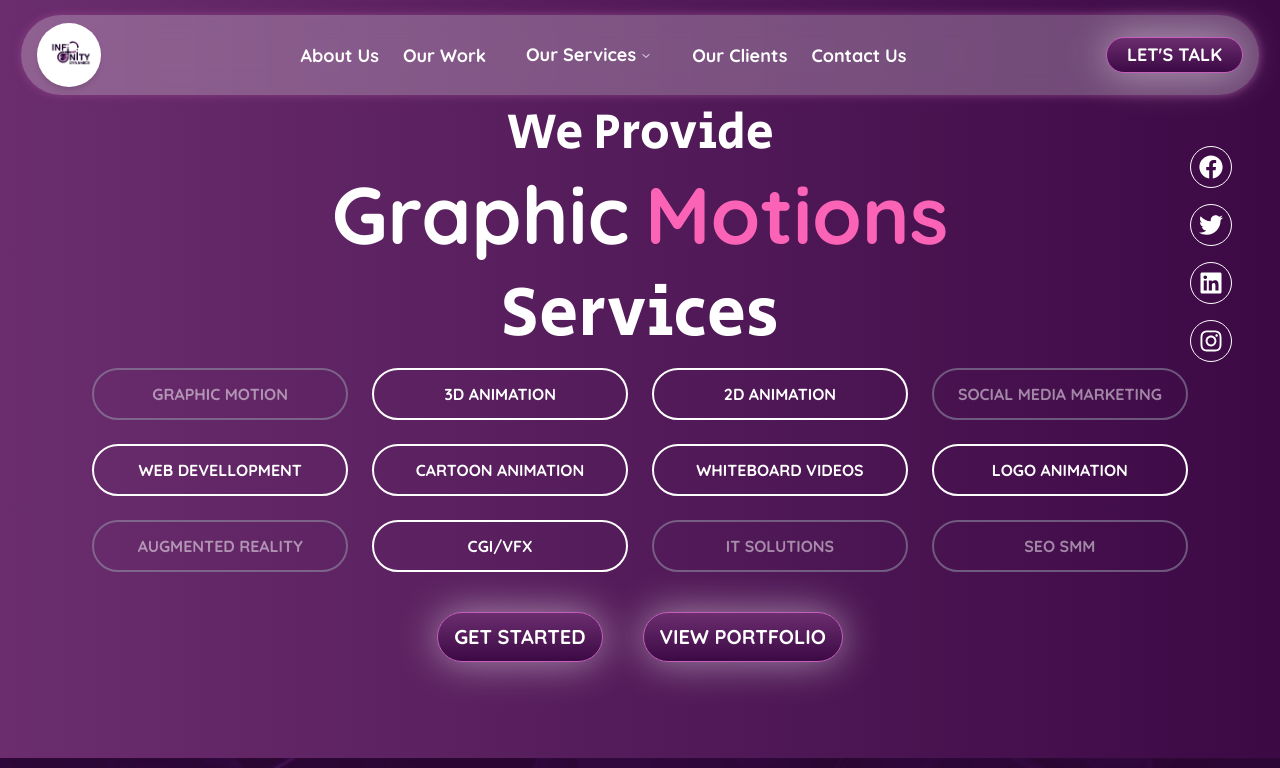
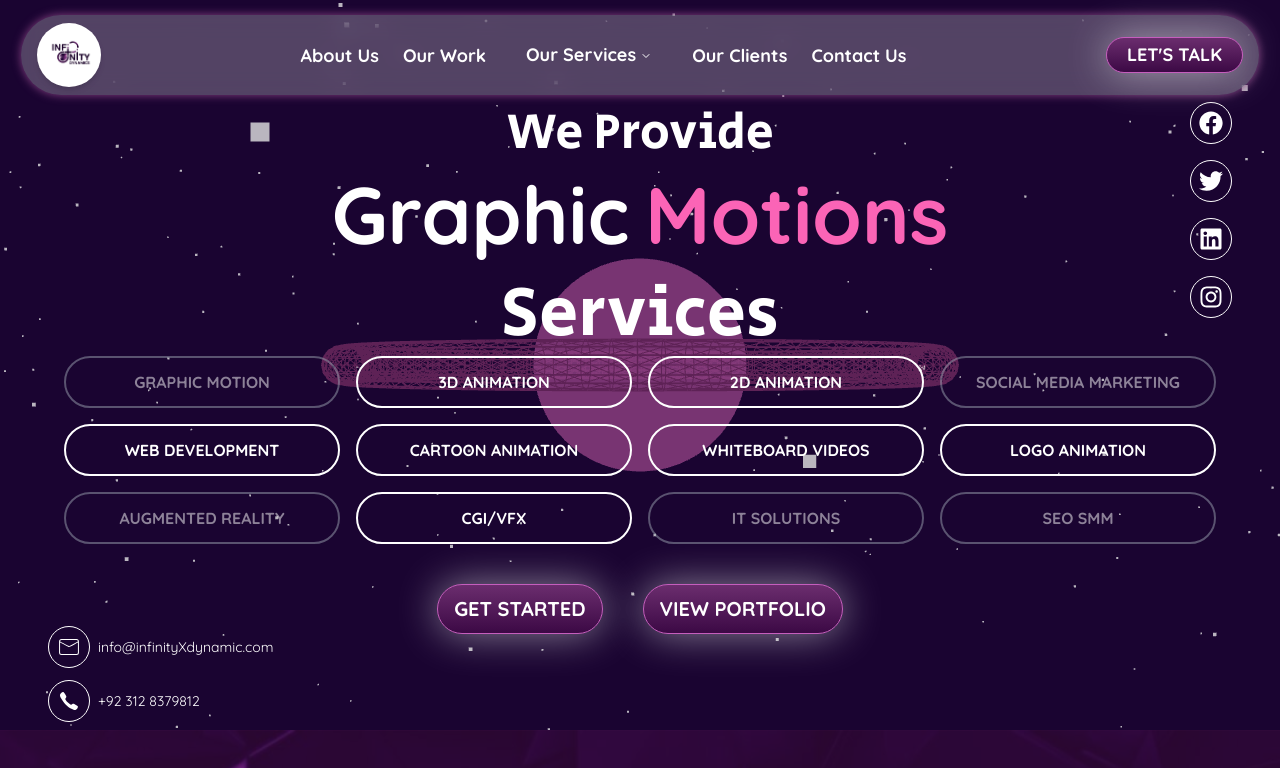
Before and after one commit to Zeeshan-Haider-Soomro/Infinity-X-Dynamic, a React (Vite) app: page / in a window 1280 px wide. Shown: the top 768 px of the page. Built offline with nearby package versions, Linux system fonts and the light colour scheme.

Commit message:
feat: add 3D background with floating galaxy effect using react-three-fiber and drei; update service button styles and fix typos

```diff
--- a/package.json
+++ b/package.json
@@ -20,6 +20,9 @@
     "@radix-ui/react-popover": "^1.1.14",
     "@radix-ui/react-separator": "^1.1.7",
     "@radix-ui/react-slot": "^1.2.3",
+    "@react-three/drei": "^10.6.0",
+    "@react-three/fiber": "^9.2.0",
+    "@react-three/postprocessing": "^3.0.4",
     "@tailwindcss/vite": "^4.1.7",
     "aos": "^2.3.4",
     "class-variance-authority": "^0.7.1",
@@ -35,6 +38,7 @@
     "react-router-dom": "^7.6.3",
     "tailwind-merge": "^3.3.1",
     "tailwindcss": "^4.1.7",
+    "three": "^0.178.0",
     "typewriter-effect": "^2.22.0"
   },
   "devDependencies": {
--- a/src/components/ContactSocialIcons.jsx
+++ b/src/components/ContactSocialIcons.jsx
@@ -33,7 +33,7 @@ const ContactSocialIcons = () => {
       </div>
 
       {/* Social Media Icons – Right Side */}
-      <div data-aos="fade-left" className="absolute hidden md:block top-1/4 right-12 transform -translate-y-1/2  flex-col space-y-4 text-2xl z-50">
+      <div data-aos="fade-left" className="absolute hidden md:block top-1/5 right-12 transform -translate-y-1/2  flex-col space-y-4 text-2xl z-50">
         <div className="border border-white rounded-full p-2">
           <a
             href="https://www.facebook.com/Infinityxdynamics"
--- a/src/components/ServiceButtons.jsx
+++ b/src/components/ServiceButtons.jsx
@@ -1,11 +1,11 @@
-import { Link } from "react-router"; // ✅ Make sure this is react-router-dom, not just "react-router"
+import { Link } from "react-router-dom"; // ✅ Updated to react-router-dom
 
 const services = [
   "GRAPHIC MOTION",
   "3D ANIMATION",
   "2D ANIMATION",
   "SOCIAL MEDIA MARKETING",
-  "WEB DEVELLOPMENT",
+  "WEB DEVELOPMENT", // Fixed typo in "DEVELOPMENT"
   "CARTOON ANIMATION",
   "WHITEBOARD VIDEOS",
   "LOGO ANIMATION",
@@ -32,20 +32,23 @@ const links = [
 
 export default function ServiceButtons({ activeIndex }) {
   return (
-    <div data-aos="fade-up" className="flex items-center justify-center">
-      <div className="grid md:grid-cols-4 grid-cols-1 justify-center gap-6 mt-3">
+    <div data-aos="fade-up" className="flex items-center justify-center px-4">
+      <div className="grid xl:grid-cols-4 lg:grid-cols-3 md:grid-cols-2 grid-cols-1 gap-3 md:gap-4 w-full max-w-6xl">
         {services.map((label, index) => {
           const isActive = index === activeIndex;
           const link = links[index];
-          const isClickable = link !== "#"; // Disable unlinked ones
+          const isClickable = link !== "#";
+          const buttonClasses = `group relative px-4 py-2 md:px-6 md:py-3 w-full text-white font-semibold uppercase rounded-full border-2 overflow-hidden text-center transition-all duration-300 text-sm sm:text-base ${
+            isActive
+              ? "bg-[#9c448d] border-[#9c448d]"
+              : "border-white hover:border-[#9c448d]"
+          }`;
 
           return isClickable ? (
             <Link
               key={index}
               to={link}
-              className={`group relative px-6 py-3 min-w-[200px] text-white font-semibold uppercase rounded-full border-2 overflow-hidden text-center transition-all duration-300 ${
-                isActive ? "bg-[#9c448d] border-[#9c448d]" : "border-white"
-              }`}
+              className={buttonClasses}
             >
               <span className="relative z-10">{label}</span>
               <span
@@ -57,7 +60,7 @@ export default function ServiceButtons({ activeIndex }) {
           ) : (
             <div
               key={index}
-              className="group relative px-6 py-3 min-w-[200px] text-white font-semibold uppercase rounded-full border-2 border-gray-400 cursor-not-allowed text-center opacity-50"
+              className="group relative px-4 py-2 md:px-6 md:py-3 w-full text-white font-semibold uppercase rounded-full border-2 border-gray-400 cursor-not-allowed text-center opacity-50 text-sm sm:text-base"
             >
               <span className="relative z-10">{label}</span>
             </div>
--- a/src/pages/Home.jsx
+++ b/src/pages/Home.jsx
@@ -22,6 +22,8 @@ import { Card } from "@/components/ui/card";
 import History from "@/components/History";
 import AwardBox from "@/components/AwardBox";
 
+
+
 const phrases = [
   ["Graphic", "Motions"],
   ["3D", "Animations"],
@@ -43,7 +45,100 @@ const awards = [
   { src: ImagesAssets.award, alt: "Award 3" },
 ];
 
+import { Canvas,useFrame } from '@react-three/fiber';
+import { Suspense } from 'react';
+import { OrbitControls } from '@react-three/drei';
+import { useRef } from 'react';
+import * as THREE from 'three';
+
+
+const FloatingGalaxy = () => {
+  const groupRef = useRef();
+  const particlesRef = useRef();
+
+  useFrame((state, delta) => {
+    if (groupRef.current) {
+      groupRef.current.rotation.y += delta * 0.1;
+    }
+    if (particlesRef.current) {
+      particlesRef.current.rotation.x += delta * 0.05;
+      particlesRef.current.rotation.y += delta * 0.05;
+    }
+  });
+
+  return (
+    <>
+      <group ref={groupRef}>
+        {/* Central glowing sphere */}
+        <mesh position={[0, 0, 0]}>
+          <sphereGeometry args={[3, 32, 32]} />
+          <meshStandardMaterial
+            color="#A95C9C"
+            emissive="#A95C9C"
+            emissiveIntensity={0.5}
+            transparent
+            opacity={0.8}
+          />
+        </mesh>
+
+        {/* Ring structure */}
+        <mesh rotation={[Math.PI / 2, 0, 0]}>
+          <torusGeometry args={[8, 0.5, 16, 100]} />
+          <meshStandardMaterial
+            color="#3C0945"
+            emissive="#A95C9C"
+            emissiveIntensity={0.3}
+            wireframe
+          />
+        </mesh>
+      </group>
+
+      {/* Particles */}
+      <points ref={particlesRef}>
+        <bufferGeometry>
+          <bufferAttribute
+            attach="attributes-position"
+            count={2000}
+            array={new Float32Array(
+              Array.from({ length: 2000 * 3 }, () => THREE.MathUtils.randFloatSpread(200)
+            ))}
+            itemSize={3}
+          />
+        </bufferGeometry>
+        <pointsMaterial
+          color="#FFFFFF"
+          size={0.5}
+          sizeAttenuation
+          transparent
+          opacity={0.8}
+        />
+      </points>
+    </>
+  );
+};
+
+const ThreeDBackground = () => (
+  <div className="absolute inset-0 z-0">
+    <Canvas camera={{ position: [0, 0, 25], fov: 45 }}>
+      <ambientLight intensity={0.3} />
+      <pointLight position={[10, 10, 10]} intensity={1} color="#A95C9C" />
+      <pointLight position={[-10, -10, -10]} intensity={0.5} color="#3C0945" />
+      <Suspense fallback={null}>
+        <FloatingGalaxy />
+        <OrbitControls
+          enableZoom={false}
+          autoRotate
+          autoRotateSpeed={0.5}
+          enablePan={false}
+        />
+      </Suspense>
+      <color attach="background" args={['#1a0431']} />
+    </Canvas>
+  </div>
+);
+
 const Home = () => {
+
   const { bannerImg } = AppImages;
 
   const [index, setIndex] = useState(0);
@@ -60,7 +155,8 @@ const Home = () => {
   return (
     <div className="">
       {/* banner section */}
-      <div className="">
+      <div className="relative h-full overflow-hidden">
+        <ThreeDBackground />
         <section className="top-16 relative z-20 p-10 pb-30 overflow-hidden">
           <h1 className="text-white text-center text-3xl lg:text-[50px] font-secular">
             We Provide
```
Also changed, not shown: 1 other file (tests, documents, lock files or other folders).
